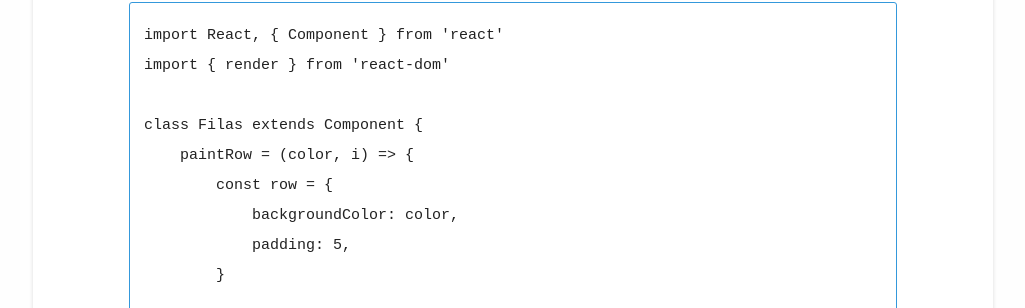
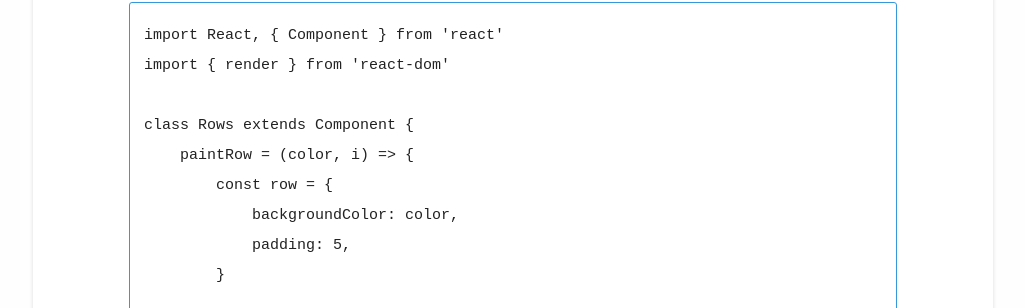
Before and after one commit to jordigomper/myblog, a Jekyll site: the page built from _posts/2017-8-04-React-analizando-su-estructura.md, in a window 1280 px wide and 1400 px high, scrolled down 18036 px. Shown: the part 233-541 px from the top of the window, without its empty margins (127-1152 px from the left). Built offline with Jekyll 4.4.1, drawn with Linux system fonts in a browser that asks for light colours; some of the changed text lies outside the part shown.

Commit message:
tamaño titulo media

```diff
--- a/_posts/2017-8-04-React-analizando-su-estructura.md
+++ b/_posts/2017-8-04-React-analizando-su-estructura.md
@@ -410,7 +410,7 @@ Puedes ver una lista con las diferentes propiedades que puedes utilizar pulsando
 import React, { Component } from 'react'
 import { render } from 'react-dom'
 
-class Filas extends Component {
+class Rows extends Component {
     paintRow = (color, i) => {
         const row = {
             backgroundColor: color,
--- a/_sass/style.scss
+++ b/_sass/style.scss
@@ -86,7 +86,7 @@ pre {
   color: #fefefe;
   text-shadow: 1px 1px 0 rgba(140,140,140,0.6) , -1px -1px 1px rgba(0, 0, 0, 0.34);
   @include media-query($on-palm) {
-    font-size: 65px;
+    font-size: 30px;
       line-height: 150px;
     }
 }
```
